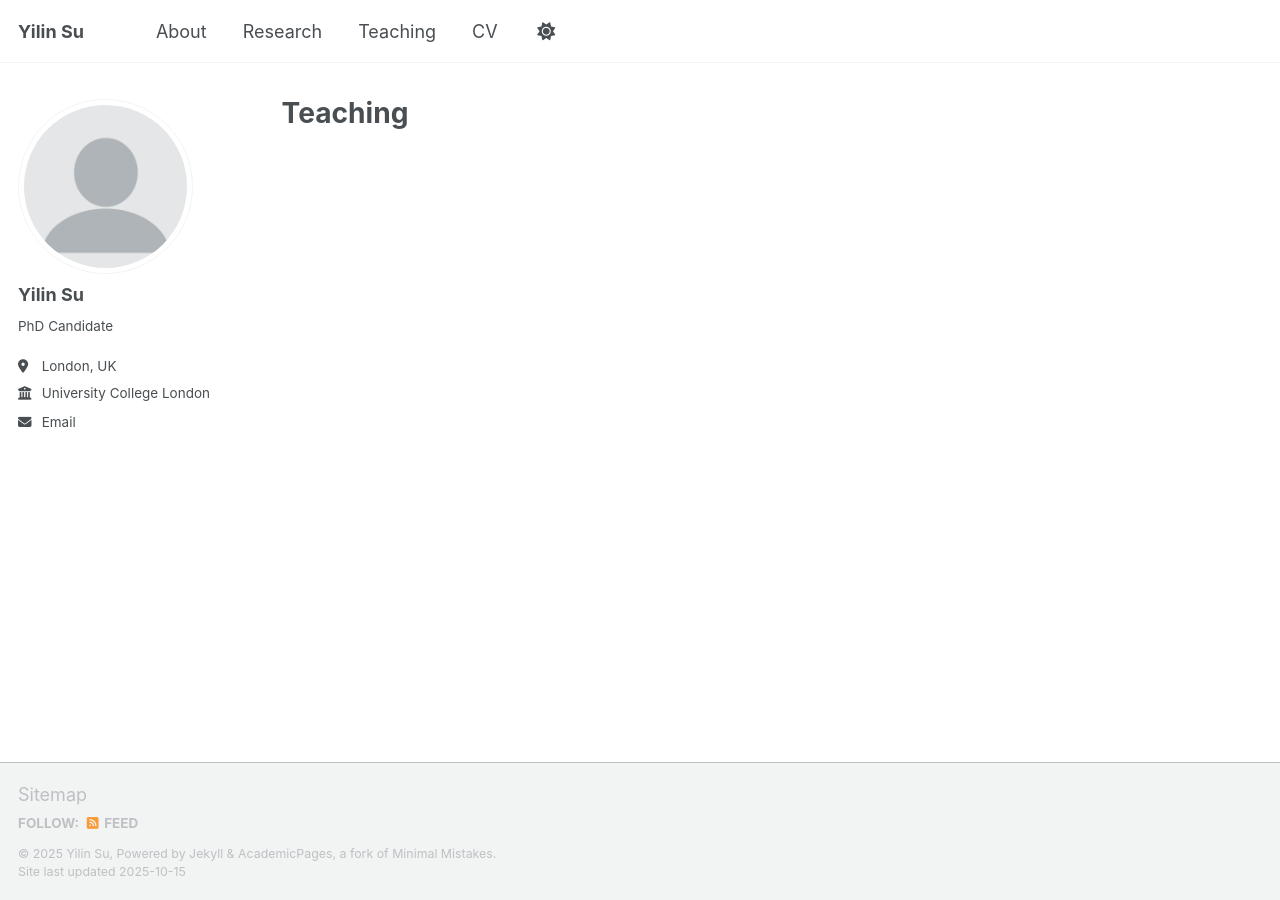
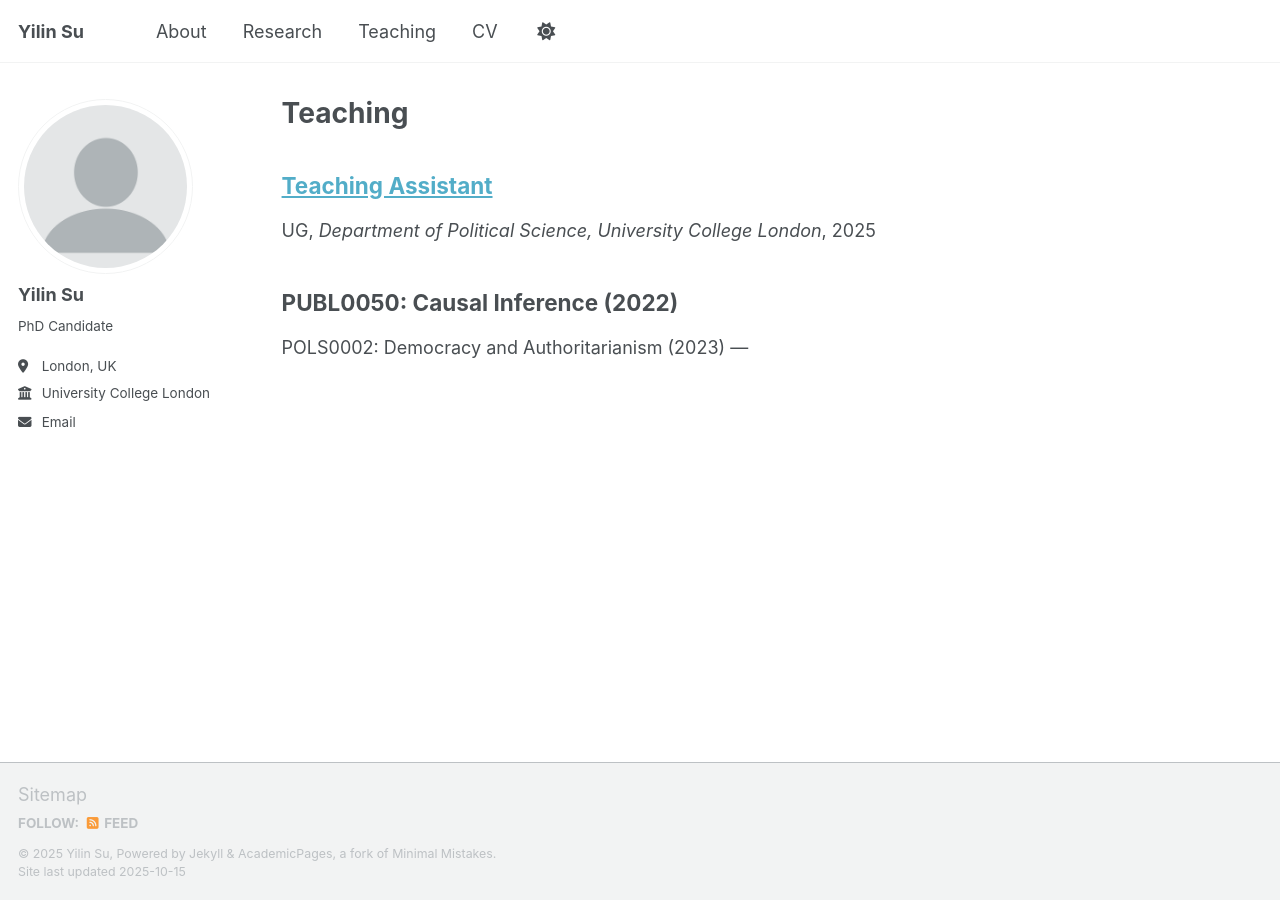
Before and after one commit to suesyl/suesyl.github.io, a Jekyll site: the page built from _pages/teaching.html, in a window 1280 px wide. Built offline with Jekyll 4.4.1, drawn with Linux system fonts in a browser that asks for light colours; a script that is not in the unit is left out; a file with an impossible date is left out.

Commit message:
Update 2015-spring-teaching-2.md

```diff
--- a/_teaching/2015-spring-teaching-2.md
+++ b/_teaching/2015-spring-teaching-2.md
@@ -1,7 +1,10 @@
 ---
-title: "Teaching Assistant, PUBL0050: Causal Inference"
+title: "Teaching Assistant"
 collection: teaching
 type: "UG"
 venue: "Department of Political Science, University College London"
-date: 2023
 ---
+PUBL0050: Causal Inference (2022)
+---
+POLS0002: Democracy and Authoritarianism (2023)
+---
```
